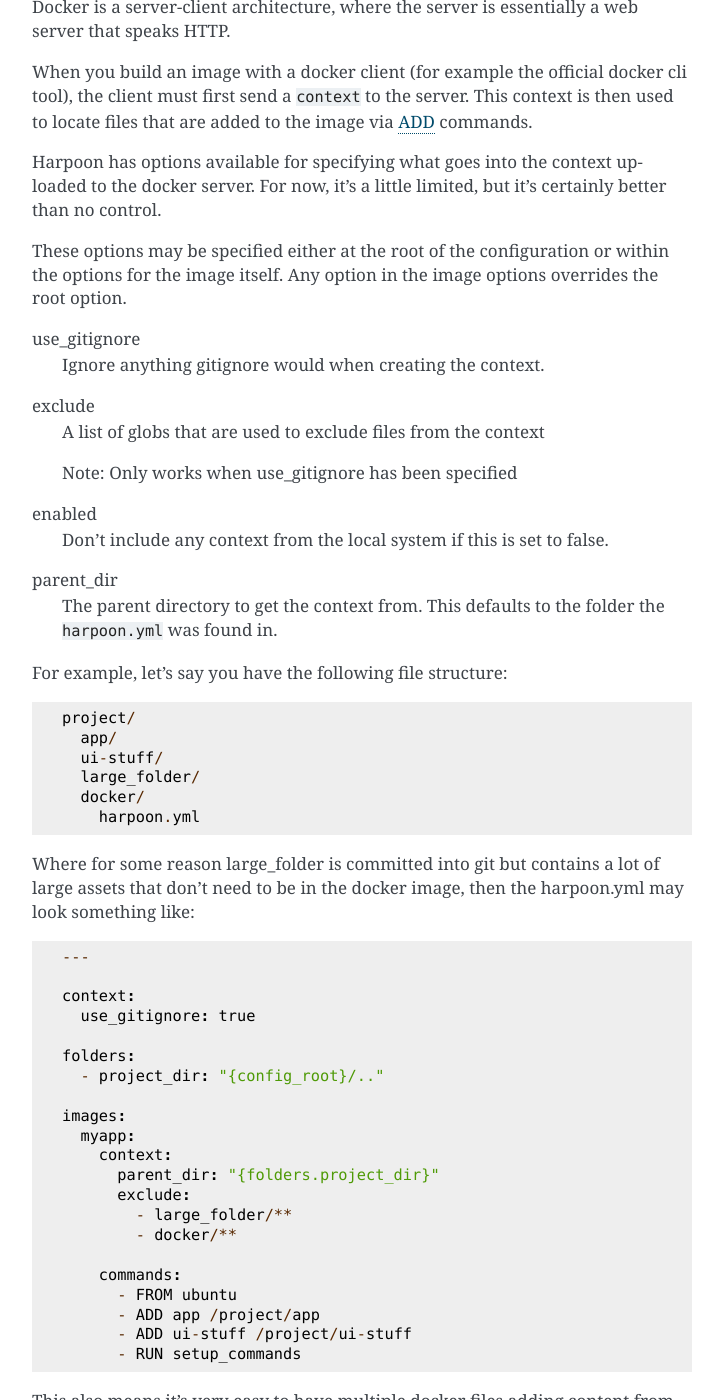
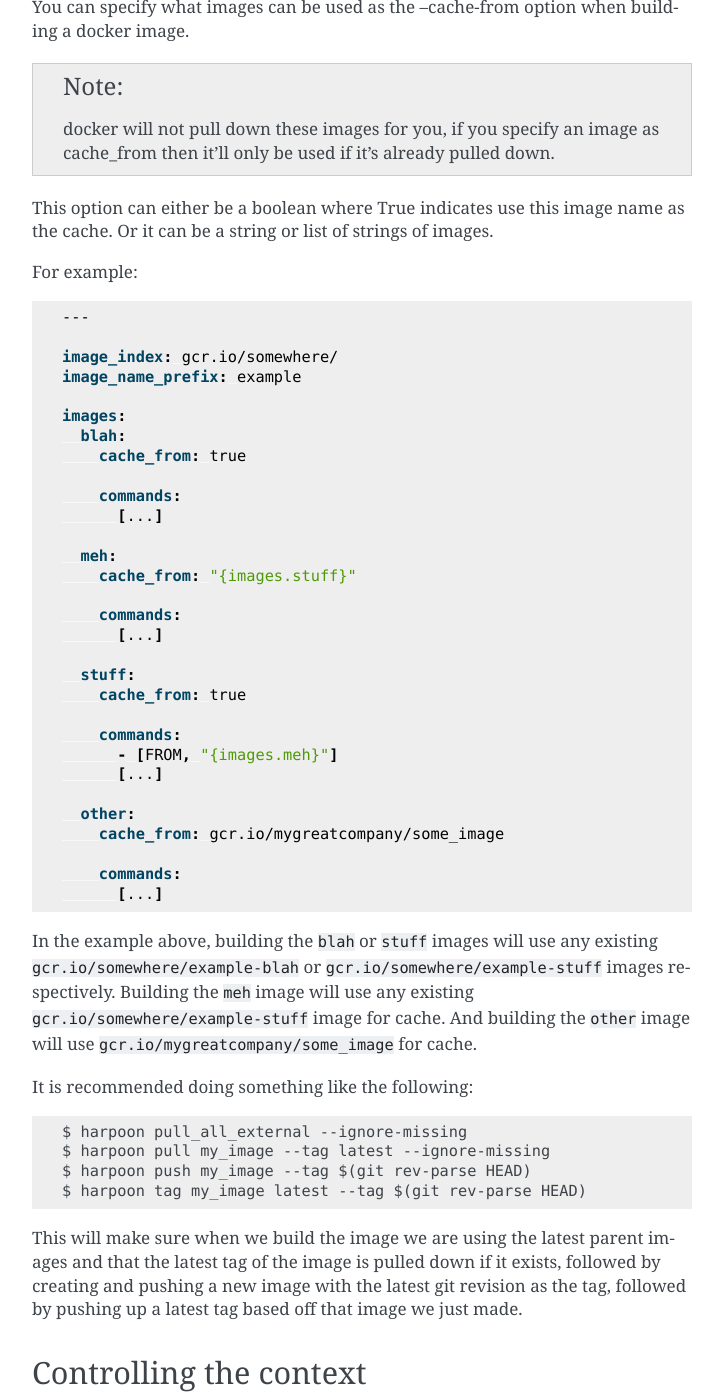
Before and after one commit to delfick/harpoon, a Sphinx documentation site: the page built from docs/docs/functionality.rst, in a window 1280 px wide and 1400 px high, scrolled down 2524 px. Shown: the whole window, without its empty margins (388-1111 px from the left). Built offline with Sphinx 7.4.7, drawn with Linux system fonts in a browser that asks for light colours; some of the changed text lies outside the part shown.

Commit message:
Some docs for cache_from and a changelog

```diff
--- a/docs/docs/functionality.rst
+++ b/docs/docs/functionality.rst
@@ -110,6 +110,71 @@ For example::
     blah:
       commands:
         [...]
+
+Cache from
+----------
+
+You can specify what images can be used as the --cache-from option when building
+a docker image.
+
+.. note:: docker will not pull down these images for you, if you specify an
+  image as cache_from then it'll only be used if it's already pulled down.
+
+This option can either be a boolean where True indicates use this image name as
+the cache. Or it can be a string or list of strings of images.
+
+For example:
+
+.. code-block:: yaml
+
+  ---
+
+  image_index: gcr.io/somewhere/
+  image_name_prefix: example
+
+  images:
+    blah:
+      cache_from: true
+
+      commands:
+        [...]
+
+    meh:
+      cache_from: "{images.stuff}"
+
+      commands:
+        [...]
+
+    stuff:
+      cache_from: true
+
+      commands:
+        - [FROM, "{images.meh}"]
+        [...]
+
+    other:
+      cache_from: gcr.io/mygreatcompany/some_image
+
+      commands:
+        [...]
+
+In the example above, building the ``blah`` or ``stuff`` images will use any
+existing ``gcr.io/somewhere/example-blah`` or ``gcr.io/somewhere/example-stuff``
+images respectively. Building the ``meh`` image will use any existing
+``gcr.io/somewhere/example-stuff`` image for cache. And building the ``other``
+image will use ``gcr.io/mygreatcompany/some_image`` for cache.
+
+It is recommended doing something like the following::
+
+  $ harpoon pull_all_external --ignore-missing
+  $ harpoon pull my_image --tag latest --ignore-missing
+  $ harpoon push my_image --tag $(git rev-parse HEAD)
+  $ harpoon tag my_image latest --tag $(git rev-parse HEAD)
+
+This will make sure when we build the image we are using the latest parent images
+and that the latest tag of the image is pulled down if it exists, followed by
+creating and pushing a new image with the latest git revision as the tag, followed
+by pushing up a latest tag based off that image we just made.
 
 Controlling the context
 -----------------------
--- a/docs/index.rst
+++ b/docs/index.rst
@@ -7,6 +7,7 @@
     docs/persistence
     docs/building_harpoon/index
     docs/code_swimming
+    docs/changelog
 
 .. _harpoon
 
```
Also changed, not shown: docs/docs/changelog.rst (added, +15 -0 lines).
